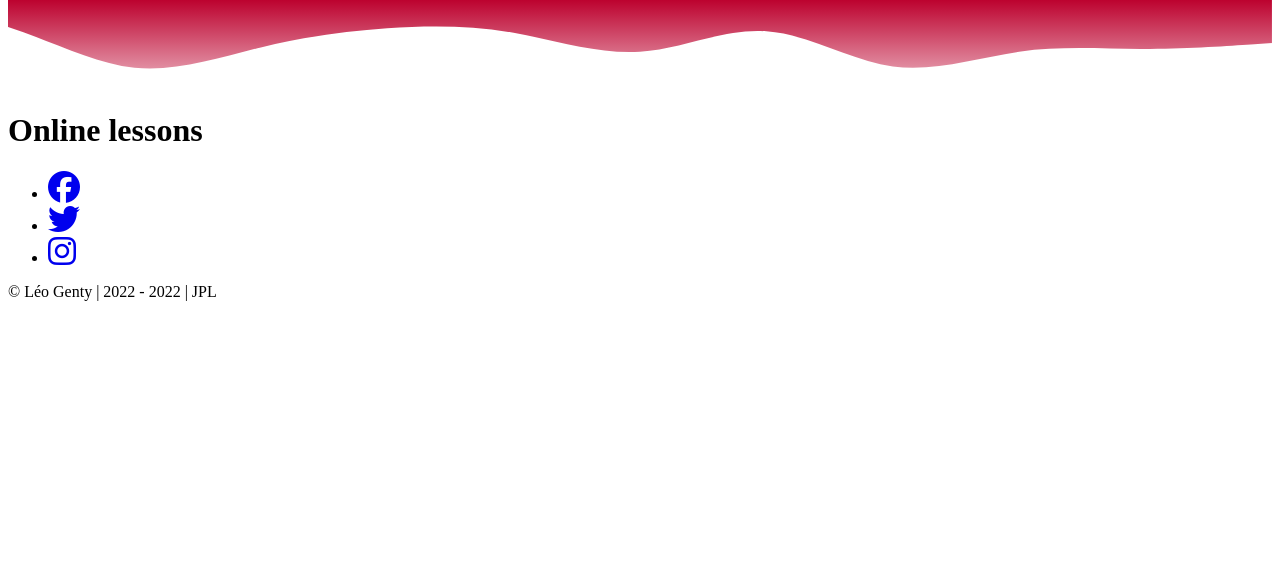
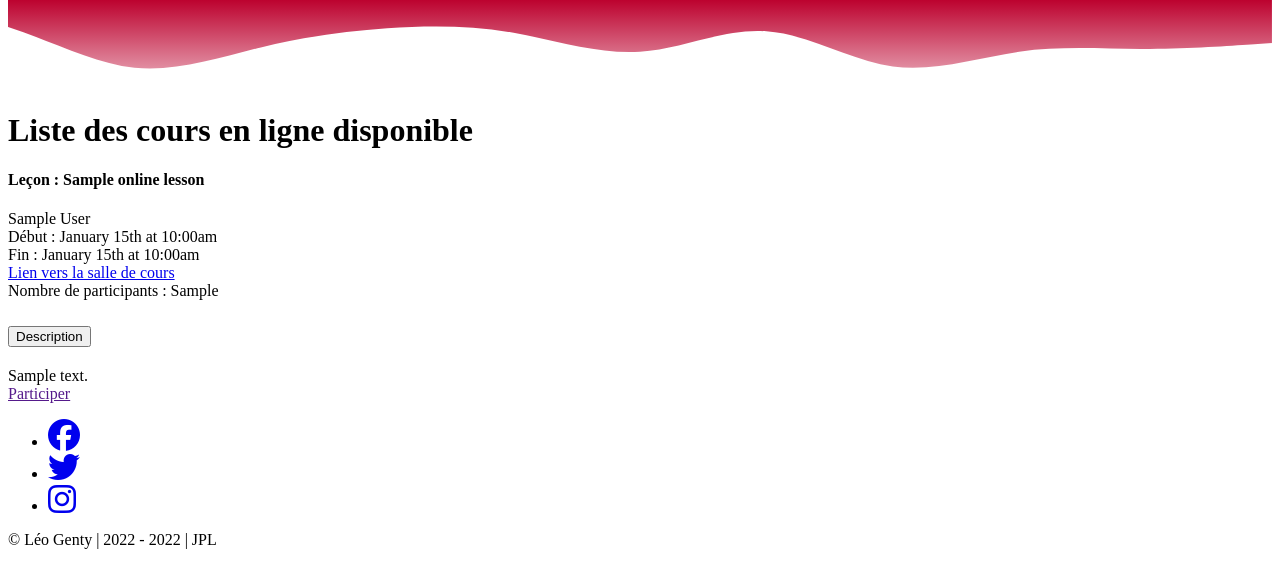
Before and after one commit to leogenty/DWWM, a Symfony app: template templates/app/pages/online-lessons/index.html.twig in a window 1280 px wide. Shown: the part 218-800 px from the top of the page. Run offline with Twig, Linux system fonts and the light colour scheme; the template is opened without the code that fills it: most values are stand-ins (such as "Sample title", 1, 10 or a date in 2020); some libraries are stand-ins or nearby versions.

Commit message:
build online_lesson page. add online_lesson table on admin dashboard.
Signed-off-by: leogenty <l.genty@cs2i-bourgogne.com>

```diff
--- a/assets/javascripts/app/pages/online-lessons/index.js
+++ b/assets/javascripts/app/pages/online-lessons/index.js
@@ -1,5 +1,5 @@
 // import 'bootstrap/js/dist/alert'
-// import 'bootstrap/js/dist/button'
+import 'bootstrap/js/dist/button'
 // import 'bootstrap/js/dist/carousel'
 import 'bootstrap/js/dist/collapse'
 import 'bootstrap/js/dist/dropdown'
--- a/assets/styles/app/pages/online-lessons/index.scss
+++ b/assets/styles/app/pages/online-lessons/index.scss
@@ -15,20 +15,20 @@
 @import "../../../../../node_modules/bootstrap/scss/grid";
 //@import "../../../../../node_modules/bootstrap/scss/tables";
 //@import "../../../../../node_modules/bootstrap/scss/forms";
-//@import "../../../../../node_modules/bootstrap/scss/buttons";
+@import "../../../../../node_modules/bootstrap/scss/buttons";
 @import "../../../../../node_modules/bootstrap/scss/transitions";
 @import "../../../../../node_modules/bootstrap/scss/dropdown";
 //@import "../../../../../node_modules/bootstrap/scss/button-group";
 @import "../../../../../node_modules/bootstrap/scss/nav";
 @import "../../../../../node_modules/bootstrap/scss/navbar";
 @import "../../../../../node_modules/bootstrap/scss/card";
-//@import "../../../../../node_modules/bootstrap/scss/accordion";
+@import "../../../../../node_modules/bootstrap/scss/accordion";
 //@import "../../../../../node_modules/bootstrap/scss/breadcrumb";
 //@import "../../../../../node_modules/bootstrap/scss/pagination";
 //@import "../../../../../node_modules/bootstrap/scss/badge";
 //@import "../../../../../node_modules/bootstrap/scss/alert";
 //@import "../../../../../node_modules/bootstrap/scss/progress";
-//@import "../../../../../node_modules/bootstrap/scss/list-group";
+@import "../../../../../node_modules/bootstrap/scss/list-group";
 @import "../../../../../node_modules/bootstrap/scss/close";
 //@import "../../../../../node_modules/bootstrap/scss/toasts";
 //@import "../../../../../node_modules/bootstrap/scss/modal";
--- a/composer.json
+++ b/composer.json
@@ -13,7 +13,6 @@
         "doctrine/orm": "^2.13",
         "easycorp/easyadmin-bundle": "^4.4",
         "gedmo/doctrine-extensions": "^3.9",
-        "stof/doctrine-extensions-bundle": "^1.7",
         "symfony/console": "6.1.*",
         "symfony/dotenv": "6.1.*",
         "symfony/flex": "^2",
--- a/config/bundles.php
+++ b/config/bundles.php
@@ -2,7 +2,6 @@
 
 return [
     Symfony\Bundle\FrameworkBundle\FrameworkBundle::class => ['all' => true],
-    Stof\DoctrineExtensionsBundle\StofDoctrineExtensionsBundle::class => ['all' => true],
     Symfony\Bundle\MonologBundle\MonologBundle::class => ['all' => true],
     Doctrine\Bundle\DoctrineBundle\DoctrineBundle::class => ['all' => true],
     Doctrine\Bundle\MigrationsBundle\DoctrineMigrationsBundle::class => ['all' => true],
--- a/src/Controller/Admin/DashboardController.php
+++ b/src/Controller/Admin/DashboardController.php
@@ -2,6 +2,7 @@
 
 namespace App\Controller\Admin;
 
+use App\Entity\OnlineLesson;
 use App\Entity\User;
 use EasyCorp\Bundle\EasyAdminBundle\Config\Dashboard;
 use EasyCorp\Bundle\EasyAdminBundle\Config\MenuItem;
@@ -28,6 +29,6 @@
     {
         yield MenuItem::linkToDashboard('Dashboard', 'fa fa-home');
         yield MenuItem::linkToCrud('User', 'fas fa-list', User::class);
-        yield MenuItem::linkToCrud('User', 'fas fa-screen-users', User::class);
+        yield MenuItem::linkToCrud('Online Lesson', 'fas fa-screen-users', OnlineLesson::class);
     }
 }
--- a/src/Controller/ResetPasswordController.php
+++ b/src/Controller/App/ResetPasswordController.php
@@ -1,6 +1,6 @@
 <?php
 
-namespace App\Controller;
+namespace App\Controller\App;
 
 use App\Entity\ResetPassword;
 use App\Form\ResetPasswordType;
--- a/src/Controller/SecurityController.php
+++ b/src/Controller/App/SecurityController.php
@@ -1,6 +1,6 @@
 <?php
 
-namespace App\Controller;
+namespace App\Controller\App;
 
 use App\Entity\User;
 use App\Form\RegisterType;
--- a/templates/app/pages/lessons/index.html.twig
+++ b/templates/app/pages/lessons/index.html.twig
@@ -132,7 +132,7 @@
     <div class="row">
         <div class="col text-center">
             <h4 class="text-center">cours en ligne</h4>
-            <a class="btn btn-warning btn-lg" href="{{ path('app_online_lessons') }}">Cours en ligne</a>
+            <a class="btn btn-warning btn-lg" href="{{ path('app_online_lesson') }}">Cours en ligne</a>
         </div>
     </div>
 {% endblock %}
--- a/templates/app/pages/online-lessons/index.html.twig
+++ b/templates/app/pages/online-lessons/index.html.twig
@@ -9,5 +9,40 @@
 {% endblock %}
 
 {% block body %}
-    <h1 class="text-primary">Online lessons</h1>
+    <h1 class="text-warning">Liste des cours en ligne disponible</h1>
+
+    <div class="row row-cols-1 row-cols-md-2 row-cols-lg-3 g-4">
+        {% for row in onlineLesson %}
+        <div class="col">
+            <div class="card text-bg-light mb-3">
+                <div class="card-body">
+                    <h4 class="card-title text-success text-decoration-underline">Leçon : {{ row.title }}</h4>
+                    <p class="card-text">
+                        {{ row.author }}<br>
+                        Début : {{ row.startAt | date("F jS \\a\\t g:ia") }}<br>
+                        Fin : {{ row.endAt | date("F jS \\a\\t g:ia") }}<br>
+                        <a class="btn btn-outline-warning" href="{{ row.classLink }}">Lien vers la salle de cours</a><br>
+                        Nombre de participants : {{ row.nbParticipants }}<br>
+                    </p>
+                    <div class="accordion mb-3" id="accordionDescription">
+                        <div class="accordion-item">
+                            <h2 class="accordion-header">
+                                <button class="accordion-button collapsed" type="button" data-bs-toggle="collapse" data-bs-target="#id{{ row.id }}" aria-expanded="true" aria-controls="id{{ row.id }}">
+                                    Description
+                                </button>
+                            </h2>
+                            <div id="id{{ row.id }}" class="accordion-collapse collapse" data-bs-parent="#accordionDescription">
+                                <div class="accordion-body">
+                                    {{ row.description }}
+                                </div>
+                            </div>
+                        </div>
+                    </div>
+                    <a class="btn btn-info text-white ms-auto" href="">Participer</a>
+                </div>
+            </div>
+        </div>
+        {% endfor %}
+    </div>
+
 {% endblock %}
--- a/templates/base.html.twig
+++ b/templates/base.html.twig
@@ -5,7 +5,6 @@
         <meta name="viewport" content="width=device-width, initial-scale=1">
         <title>{% block title %}Bienvenue!{% endblock %}</title>
         {% block stylesheets %}{% endblock %}
-
         <script src="https://kit.fontawesome.com/94a36ec1da.js" crossorigin="anonymous"></script>
         {% block javascripts %}{% endblock %}
     </head>
--- a/templates/common/components/_navbar.html.twig
+++ b/templates/common/components/_navbar.html.twig
@@ -10,7 +10,7 @@
                     <a class="nav-link {% if app.request.get('_route') == 'app_lessons' %}active{% endif %}" {% if app.request.get('_route') == 'app_lessons' %}aria-current="page"{% endif%}href="{{ path('app_lessons') }}">Leçons</a>
                 </li>
                 <li class="nav-item">
-                    <a class="nav-link {% if app.request.get('_route') == 'app_online_lessons' %}active{% endif %}" {% if app.request.get('_route') == 'app_online_lessons' %}aria-current="page"{% endif%}href="{{ path('app_online_lessons') }}">Cours en ligne</a>
+                    <a class="nav-link {% if app.request.get('_route') == 'app_online_lesson' %}active{% endif %}" {% if app.request.get('_route') == 'app_online_lesson' %}aria-current="page"{% endif%}href="{{ path('app_online_lesson') }}">Cours en ligne</a>
                 </li>
             </ul>
         </div>
```
Also changed, not shown: src/Controller/Admin/OnlineLessonCrudController.php (added, +25 -0 lines), src/Controller/App/OnlineLessonController.php (added, +19 -0 lines), src/Controller/App/OnlineLessonsController.php (deleted, +0 -16 lines), assets/medias/images/jpl-logo.png (deleted), 3 other files. Lines whose indentation alone changed are shown as unchanged.
